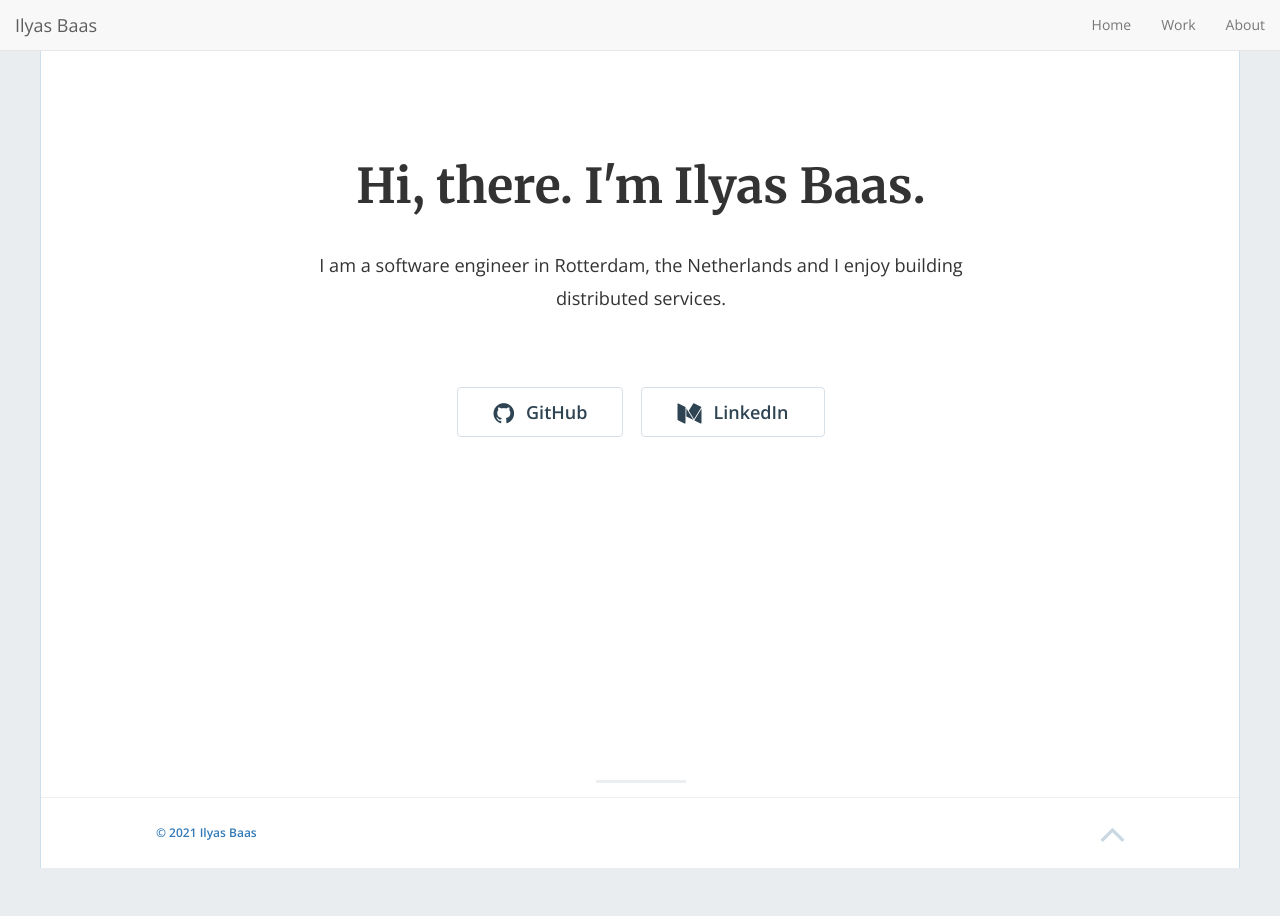
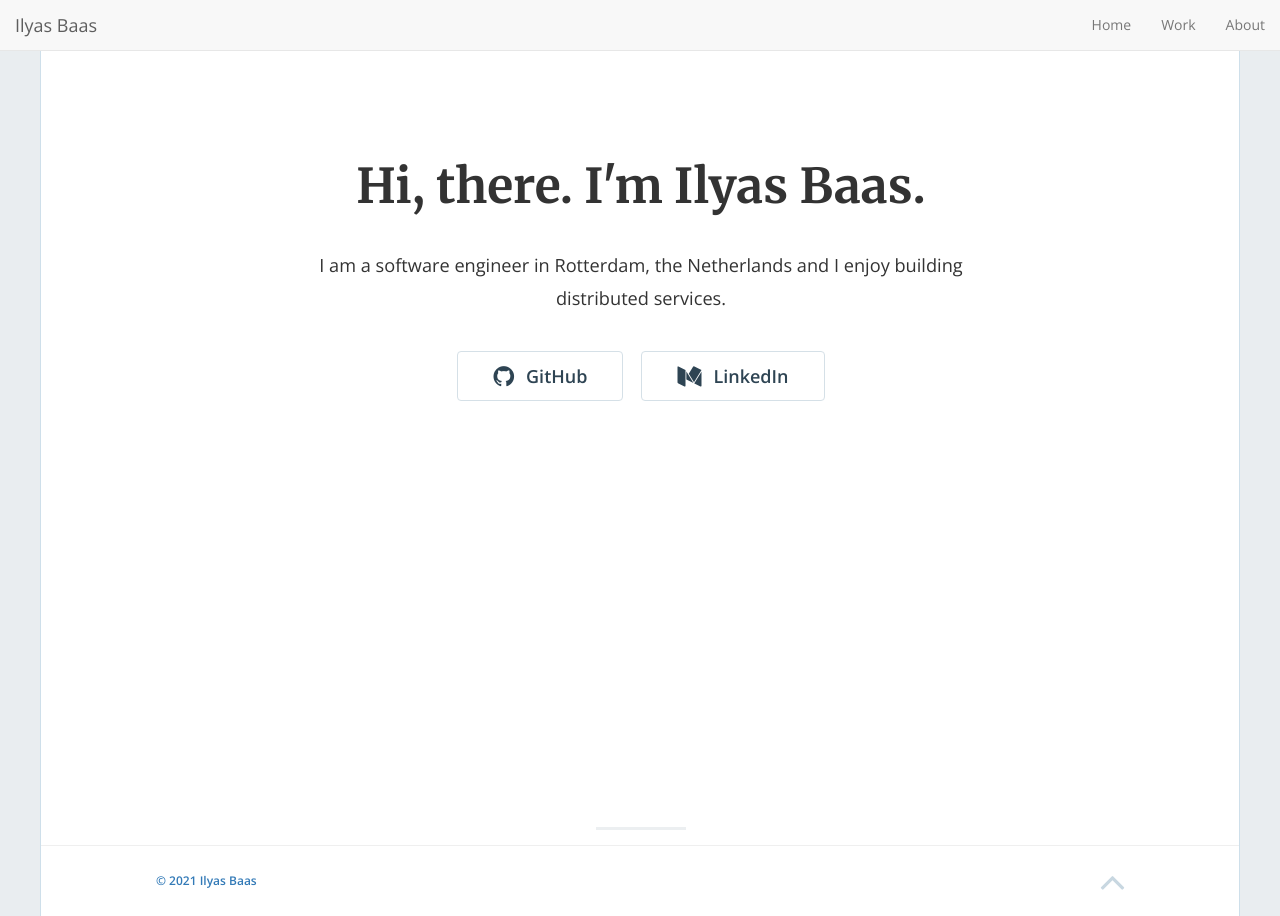
Before and after one commit to sinoz/portfolio, a Jekyll site: the page built from index.html, in a window 1280 px wide. Built offline with Jekyll 4.4.1, drawn with Linux system fonts in a browser that asks for light colours; nearby versions of some CDN libraries; the list of posts is cut into pages by our own code.

Commit message:
Increase container margin and decrease content margin even more

```diff
--- a/css/style.scss
+++ b/css/style.scss
@@ -112,7 +112,7 @@ button.btn, input.btn {
 	2.0 Home Hero
 --------------------------------------------------------------*/
 .hero-container {
-  margin: 10em 0 9em 0;
+  margin: 10em 0 15em 0;
   @include bp-xsmall {
     margin: 5em 0 5em 0;
   }
@@ -138,7 +138,7 @@ button.btn, input.btn {
     font-size: 48px;
   }
   p {
-    margin: 2em 0 2em 0;
+    margin: 2em 0 0 0;
   }
   .hero-buttons {
     margin: 0 auto;
```
